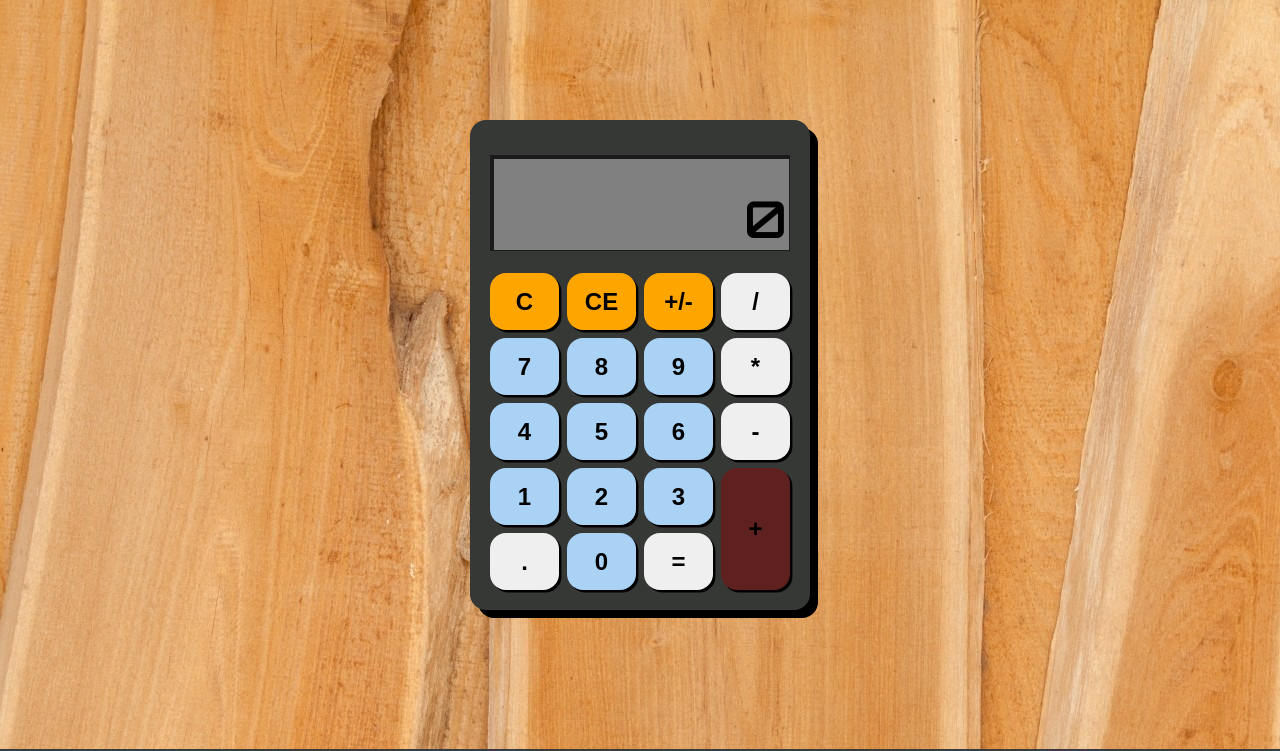
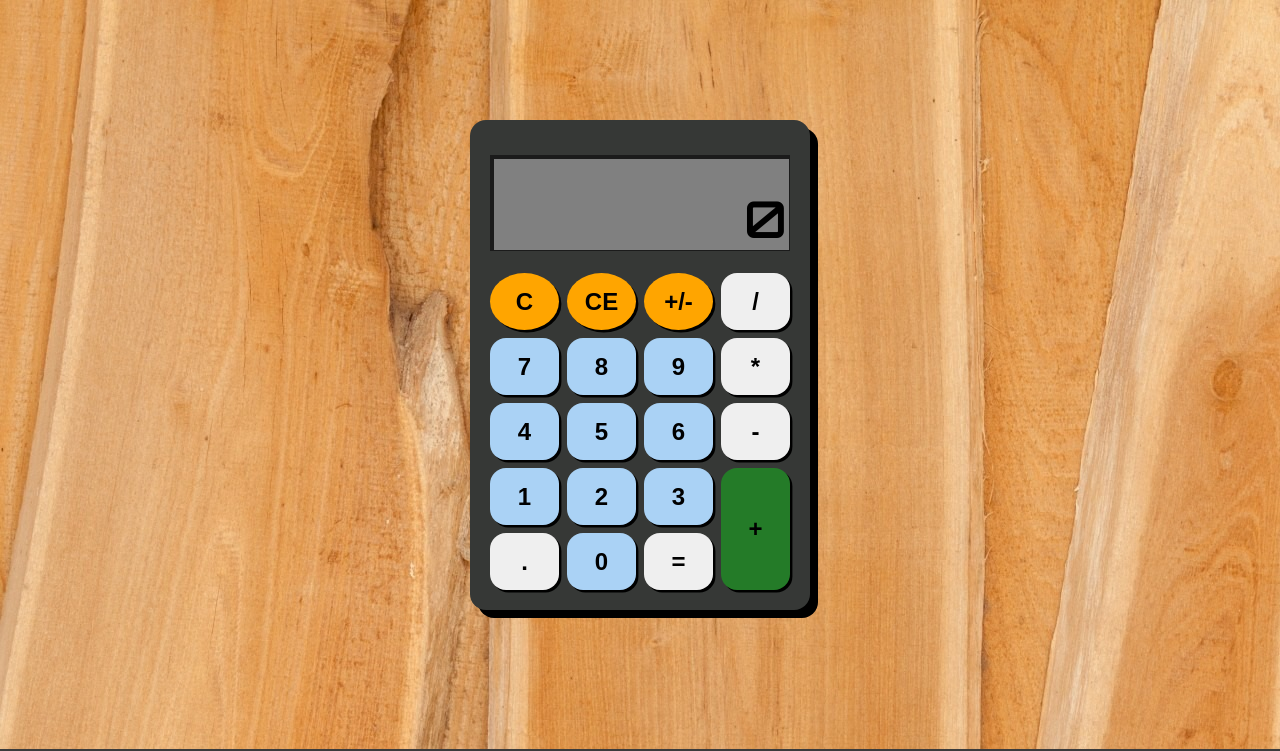
Before and after one commit to marxos121/odin-calculator, a plain HTML site: page index.html in a window 1280 px wide. Shown: the top 751 px of the page. Drawn offline with Linux system fonts and the light colour scheme.

Commit message:
improve styling

```diff
--- a/styles.css
+++ b/styles.css
@@ -1,5 +1,5 @@
 body {
-    background-image: url('background.jpg');
+  background-image: url("background.jpg");
   margin: 0;
 }
 
@@ -8,7 +8,7 @@ p {
   padding: 0;
 }
 
-.calculator{
+.calculator {
   margin: 15vh auto;
   min-width: 300px;
   min-height: 450px;
@@ -27,12 +27,12 @@ p {
   box-shadow: 0.5em 0.5em;
 }
 
-.display{
+.display {
   display: flex;
   flex-direction: column;
   align-items: flex-end;
   gap: 0;
-    font-family: 'Orbitron', 'Courier New', Courier, monospace;
+  font-family: "Orbitron", "Courier New", Courier, monospace;
   background-color: grey;
   font-size: 3rem;
   font-weight: bold;
@@ -41,7 +41,7 @@ p {
 
   padding-right: 0.1em;
   border-width: 4px 1px 1px 4px;
-    border-color:rgb(27, 27, 27);
+  border-color: rgb(27, 27, 27);
   border-style: solid;
 }
 
@@ -52,7 +52,8 @@ p {
 .invisible {
   visibility: hidden;
 }
-.calculator > button{
+
+button {
   cursor: pointer;
   display: inline-block;
   font-family: Arial, Helvetica, sans-serif;
@@ -65,6 +66,14 @@ p {
   border: none;
 }
 
+button:hover {
+  filter: brightness(90%);
+}
+
+button:active {
+  filter: brightness(80%);
+}
+
 .num-button {
   background-color: rgb(170, 210, 245);
 }
@@ -74,9 +83,9 @@ p {
   border-radius: 50%;
 }
 
-.plus{
+.plus {
   grid-row: span 2;
-    background-color: rgb(95, 32, 32)
+  background-color: rgb(36, 123, 40);
 }
 
 .footer {
```
Lines whose indentation alone changed are shown as unchanged.
